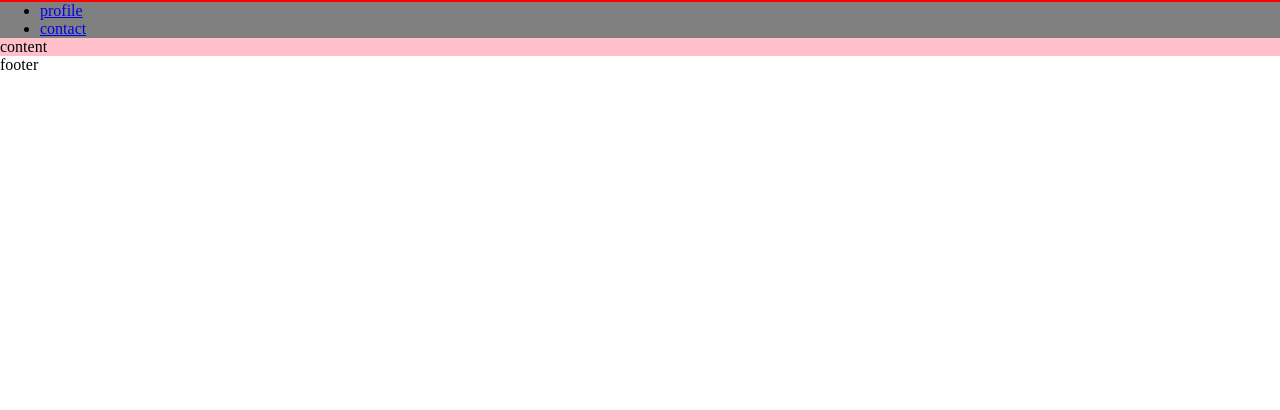
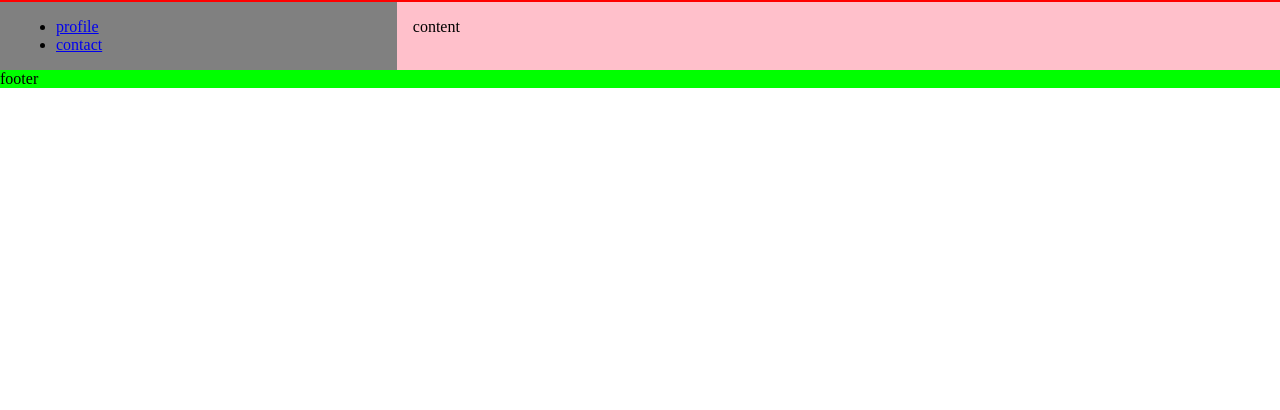
Before and after one commit to AranBeitia/simple-layout, a plain HTML site: page index.html in a window 1280 px wide. Shown: the part 390-800 px from the top of the page. Drawn offline with Linux system fonts and the light colour scheme.

Commit message:
main layout

```diff
--- a/index.html
+++ b/index.html
@@ -19,7 +19,8 @@
       </ul>
     </nav>
   </header>
-  <main>
+
+  <main class="main">
     <section class="sidebar">
       <ul>
         <li><a href="#">profile</a></li>
@@ -28,6 +29,7 @@
     </section>
     <section class="main-content">content</section>
   </main>
-  <footer>footer</footer>
+
+  <footer class="footer">footer</footer>
 </body>
 </html>
--- a/main.css
+++ b/main.css
@@ -33,12 +33,24 @@ ul {
 
 
 /* main */
+.main {
+  display: flex;
+}
+
 .sidebar {
+  width: 30%;
+  padding: 1rem;
   background-color: grey;
 }
 
+
 .main-content {
+  width: 70%;
+  padding: 1rem;
   background-color: pink;
 }
 
 /* footer */
+.footer {
+  background-color: lime;
+}
```
